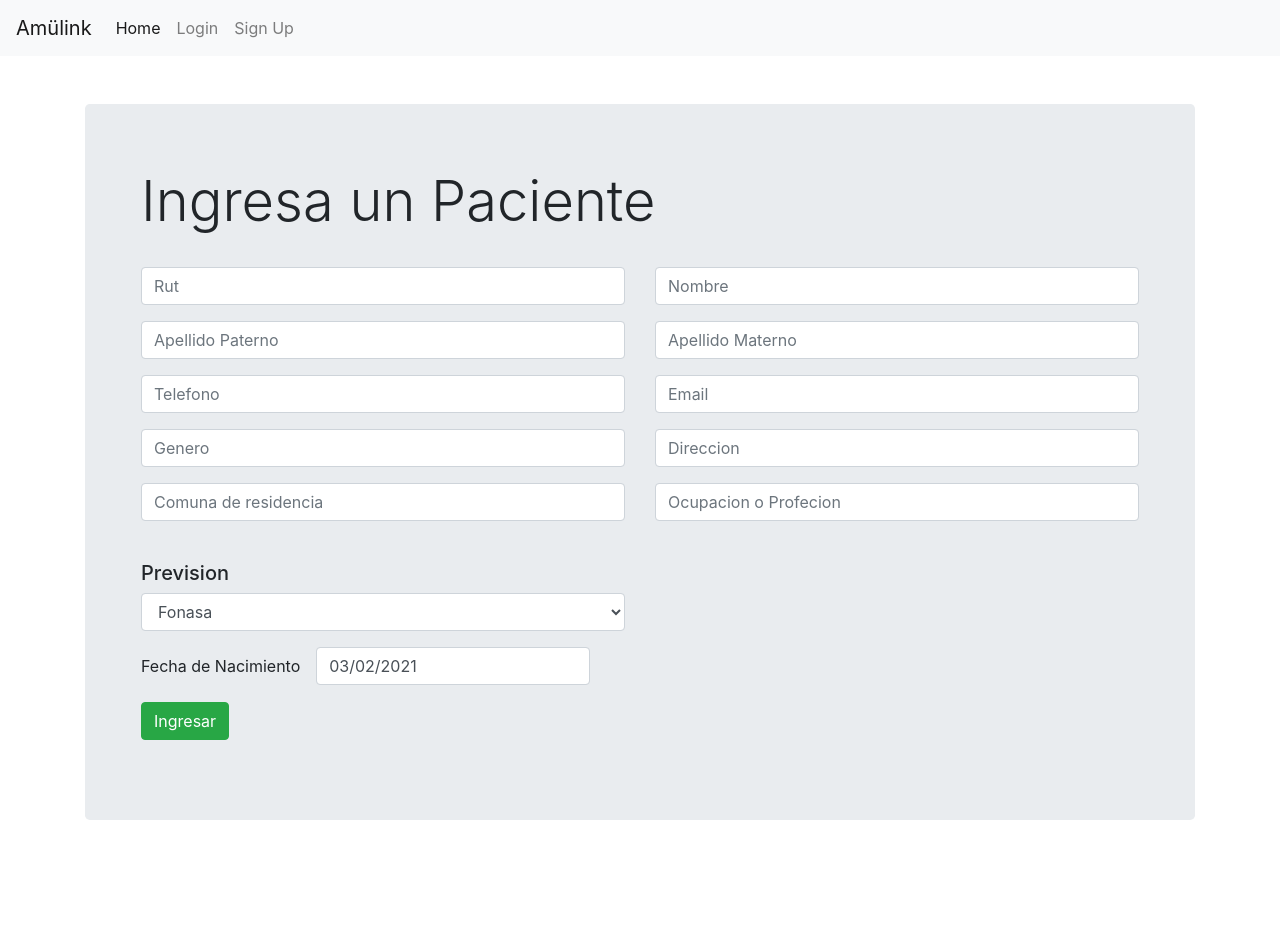
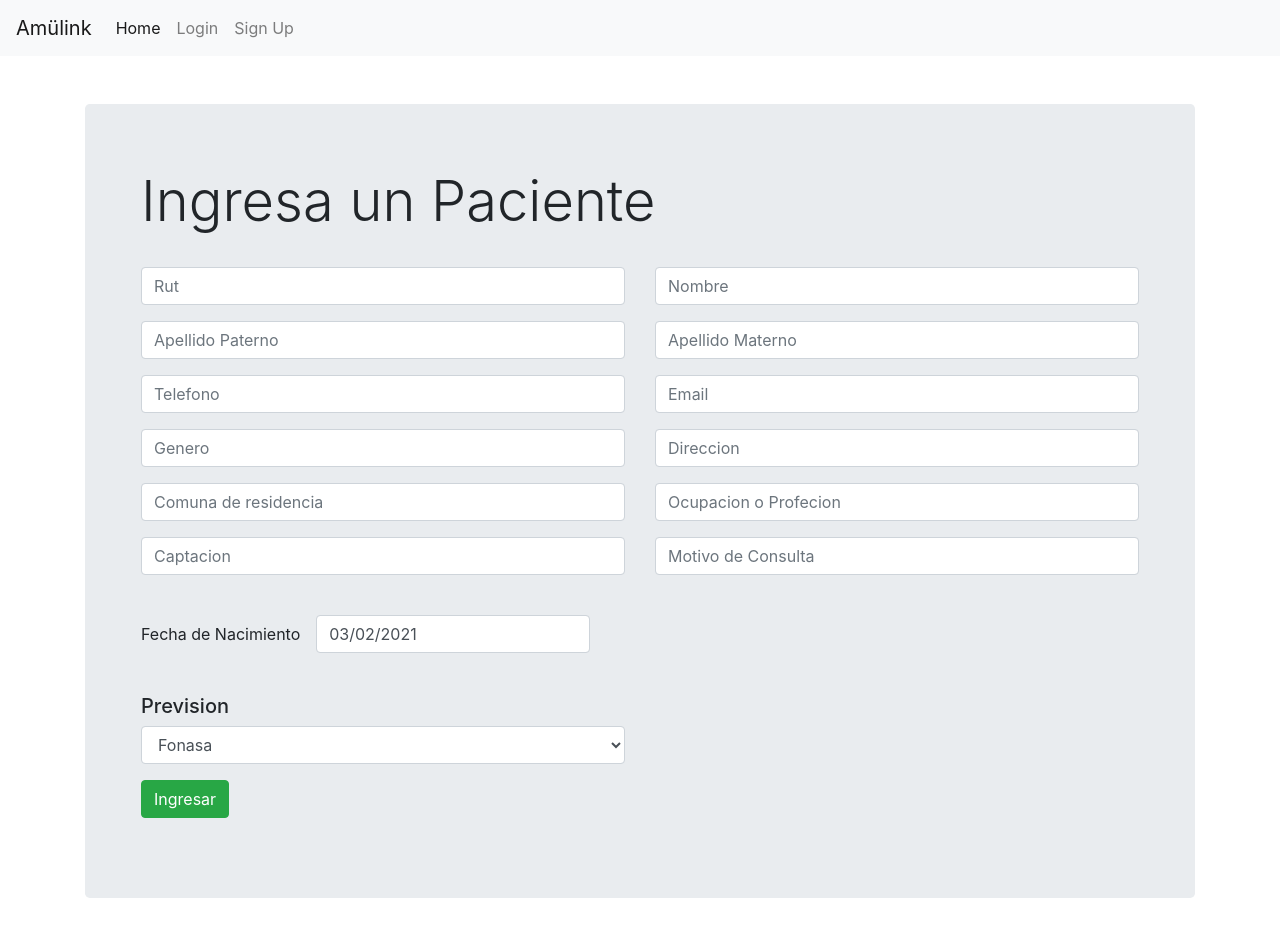
Before and after one commit to GabrielTurrillas/AmulinkFrontendAdmin, a React (Create React App) app: page /agregarPacientes in a window 1280 px wide. Before the commit the page ends 852 px from the top, so only its background shows below. Built offline with nearby package versions, Linux system fonts and the light colour scheme.

Commit message:
movimiento de campos captacion y motivo consulta a paciente

```diff
--- a/src/components/pacientes/FormularioModificarPaciente.js
+++ b/src/components/pacientes/FormularioModificarPaciente.js
@@ -15,7 +15,7 @@ const FormularioModificarPaciente = () => {
     const pacienteDetalle = useSelector(state => state.pacientesReducer.pacienteDetalle)
     const {rut,nombre,apellidoPaterno,apellidoMaterno,
         telefono,email,fechaNacimiento,genero,direccion,
-        comunaResidencia,ocupacionProfecion,prevision,} = pacienteDetalle || {}
+        comunaResidencia,ocupacionProfecion,prevision, captacion, motivoConsulta} = pacienteDetalle || {}
     const {register, handleSubmit, errors} = useForm();
     const {id:idPaciente} = useParams()
     const [startDate, setStartDate] = useState(new Date());
@@ -30,6 +30,7 @@ const FormularioModificarPaciente = () => {
     },[dispatch, idPaciente, fechaNacimiento]);
 
     const onSubmit = (data) => {
+        console.log(data)
         dispatch(putUpdatePaciente(idPaciente, startDate, data));
         routeChange();
     };
@@ -191,6 +192,36 @@ const FormularioModificarPaciente = () => {
                     </div>
                 </div>
 
+                {/* Captacion - Motivo Consulta */}
+                <div className='row'>
+                    <div className='form-group col-6'>
+                        <input
+                            className='form-control'
+                            type="text"
+                            name="captacion"
+                            placeholder="Captacion"
+                            defaultValue={captacion}
+                            ref={register({
+                                required:'Campo "Comuna de residencia" obligatorio',
+                            })}
+                        />
+                        {errors.comunaResidencia && <p>{errors.comunaResidencia.message}</p>}
+                    </div>
+                    <div className='form-group col-6'>
+                        <input
+                            className='form-control'
+                            type="text"
+                            name="motivoConsulta"
+                            placeholder="Motivo de Consulta"
+                            defaultValue={motivoConsulta}
+                            ref={register({
+                                required:'Campo "Ocupacion o Profecion" obligatorio',
+                            })}
+                        />
+                        {errors.ocupacionProfecion && <p>{errors.ocupacionProfecion.message}</p>}
+                    </div>
+                </div>
+
                 {/* Tipo de Terapia */}
                 <div className='row'>
                     <div className='col-6 mt-4'>
--- a/src/components/pacientes/FormularioPaciente.js
+++ b/src/components/pacientes/FormularioPaciente.js
@@ -168,6 +168,51 @@ const FormularioPaciente = () => {
                     </div>
                 </div>
 
+                {/* Captacion - Motivo Consulta */}
+                <div className='row'>
+                    <div className='form-group col-6'>
+                        <input
+                            className='form-control'
+                            type="text"
+                            name="captacion"
+                            placeholder="Captacion"
+                            ref={register({
+                                required:'Campo "Comuna de residencia" obligatorio',
+                            })}
+                        />
+                        {errors.comunaResidencia && <p>{errors.comunaResidencia.message}</p>}
+                    </div>
+                    <div className='form-group col-6'>
+                        <input
+                            className='form-control'
+                            type="text"
+                            name="motivoConsulta"
+                            placeholder="Motivo de Consulta"
+                            ref={register({
+                                required:'Campo "Ocupacion o Profecion" obligatorio',
+                            })}
+                        />
+                        {errors.ocupacionProfecion && <p>{errors.ocupacionProfecion.message}</p>}
+                    </div>
+                </div>
+
+                {/* Fecha de Nacimiento - Esta Activo */}
+                <div className='row mt-4'>
+                    <div className='col-6'>
+                        <div className='row'>
+                            <div className='form-group col-12'>
+                                <label htmlFor="fechaNacimiento" className='mr-3'>Fecha de Nacimiento</label>
+                                <DatePicker
+                                    className='form-control'
+                                    id='fechaNacimiento'
+                                    selected={startDate}
+                                    onChange={date => setStartDate(date)}
+                                />
+                            </div>
+                        </div>
+                    </div>
+                </div>
+
                 {/* Prevision */}
                 <div className='row'>
                     <div className='col-6 mt-4'>
@@ -182,22 +227,6 @@ const FormularioPaciente = () => {
                     </div>
                 </div>
 
-                {/* Fecha de Nacimiento - Esta Activo */}
-                <div className='row'>
-                    <div className='col-6'>
-                        <div className='row'>
-                            <div className='form-group col-12'>
-                                <label htmlFor="fechaNacimiento" className='mr-3'>Fecha de Nacimiento</label>
-                                <DatePicker
-                                    className='form-control'
-                                    id='fechaNacimiento'
-                                    selected={startDate}
-                                    onChange={date => setStartDate(date)}
-                                />
-                            </div>
-                        </div>
-                    </div>
-                </div>
                 <button className='mb-3 btn btn-success' type='submit'>Ingresar</button>
             </form>
         </Fragment>
--- a/src/components/pacientes/PacienteDetalle.js
+++ b/src/components/pacientes/PacienteDetalle.js
@@ -2,7 +2,6 @@ import React,{ Fragment, useEffect } from 'react';
 import { useParams } from 'react-router-dom';
 import { useDispatch, useSelector } from 'react-redux';
 import { getRetrievePaciente } from '../../redux/actions/pacientesActions';
-import { getRetrieveTerapia } from '../../redux/actions/terapiaActions';
 /* Containers:
     FichaPaciente.js
 */
@@ -10,20 +9,14 @@ const PacienteDetalle = () => {
     const { id:idPaciente } = useParams();
     const dispatch = useDispatch();
     const paciente = useSelector(state => state.pacientesReducer.pacienteDetalle)
-    const terapia = useSelector(state => state.terapiaReducer.terapia);
 
     useEffect(() => {
         dispatch(getRetrievePaciente(idPaciente));
     },[dispatch, idPaciente]);
 
-    useEffect(() => {
-        dispatch(getRetrieveTerapia(idPaciente));
-    },[dispatch, idPaciente]);
-
-
     const { rut, nombre, apellidoPaterno, apellidoMaterno,
         telefono, email, fechaNacimiento, genero, direccion,
-        comunaResidencia, ocupacionProfecion, prevision } = paciente
+        comunaResidencia, ocupacionProfecion, prevision, captacion, motivoConsulta } = paciente
     const fechaNacimientoDate = new Date(fechaNacimiento);
 
     return (
@@ -78,10 +71,10 @@ const PacienteDetalle = () => {
             </div>
             <div className='row mt-3'>
                 <div className='col'>
-                    <p className='font-weight-light'>Motivo de Consulta: { terapia.motivoConsulta }</p>
+                    <p className='font-weight-light'>Motivo de Consulta: { motivoConsulta }</p>
                 </div>
                 <div className='col'>
-                    <p className='font-weight-light'>Captacion: { terapia.captacion }</p>
+                    <p className='font-weight-light'>Captacion: { captacion }</p>
                 </div>
             </div>
         </Fragment>
--- a/src/components/terapia/FormularioTerapia.js
+++ b/src/components/terapia/FormularioTerapia.js
@@ -11,18 +11,20 @@ import "react-datepicker/dist/react-datepicker.css";
  */
 const FormularioTerapia = () => {
     const histroy = useHistory()
-    const {register, handleSubmit, errors} = useForm();
+    const {register, handleSubmit} = useForm();
     const { id:paciente } = useParams();
     const dispatch = useDispatch();
     const perfiles = useSelector(state => state.terapeutaReducer.perfiles)
     const idTerapia = useSelector(state => state.terapiaReducer.terapia.id)
+
     const routeChange = () => {
         let path = `/pacientes`;
         histroy.push(path);
-    }
+    };
+
     const onSubmit = (data) => {
-        const { captacion, motivoConsulta, userAccount } = data
-        const body = JSON.stringify({captacion, motivoConsulta, userAccount, paciente});
+        const { userAccount } = data
+        const body = JSON.stringify({ userAccount, paciente});
         if(!idTerapia || idTerapia.length) {
             dispatch(postCreateTerapia(body));
         }
@@ -31,59 +33,18 @@ const FormularioTerapia = () => {
         }
         routeChange();
     };
+
     useEffect(() => {
         dispatch(getListPerfilTerapeuta())
-    }, [dispatch])
+    }, [dispatch]);
+
     useEffect(() => {
         dispatch(getRetrieveTerapia(paciente));
     },[dispatch, paciente]);
+
     return (
         <Fragment>
             <form onSubmit={handleSubmit(onSubmit)}>
-                {/* Captacion - Motivo Consulta */}
-                <div className='row'>
-                    <div className='form-group col-6'>
-                        <input
-                            className='form-control'
-                            type="text"
-                            name="captacion"
-                            placeholder="Captacion"
-                            ref={register({
-                                required:'Campo "Comuna de residencia" obligatorio',
-                            })}
-                        />
-                        {errors.comunaResidencia && <p>{errors.comunaResidencia.message}</p>}
-                    </div>
-                    <div className='form-group col-6'>
-                        <input
-                            className='form-control'
-                            type="text"
-                            name="motivoConsulta"
-                            placeholder="Motivo de Consulta"
-                            ref={register({
-                                required:'Campo "Ocupacion o Profecion" obligatorio',
-                            })}
-                        />
-                        {errors.ocupacionProfecion && <p>{errors.ocupacionProfecion.message}</p>}
-                    </div>
-                </div>
-
-                {/* Fecha Inicio de Terapia */}
-{/*                 <div className='row'>
-                    <div className='form-group col-6'>
-                        <input
-                            className='form-control'
-                            type="text"
-                            name="fechaInicio"
-                            placeholder="Fecha de Inicio"
-                            ref={register({
-                                required:'Campo "Comuna de residencia" obligatorio',
-                            })}
-                        />
-                        {errors.comunaResidencia && <p>{errors.comunaResidencia.message}</p>}
-                    </div>
-                </div> */}
-
                 {/* Derivar a */}
                 <div className='row'>
                     <div className='col-6 mt-4'>
--- a/src/redux/reducers/terapiaReducer.js
+++ b/src/redux/reducers/terapiaReducer.js
@@ -18,7 +18,7 @@ import {
 const initialState = {
     sesiones: [],
     terapia: {
-        id:''
+
     },
     terapias: [
         {}
```
Also changed, not shown: src/components/pacientes/PacienteLista.js (+8 -21 lines), src/redux/actions/pacientesActions.js (+4 -4 lines).
